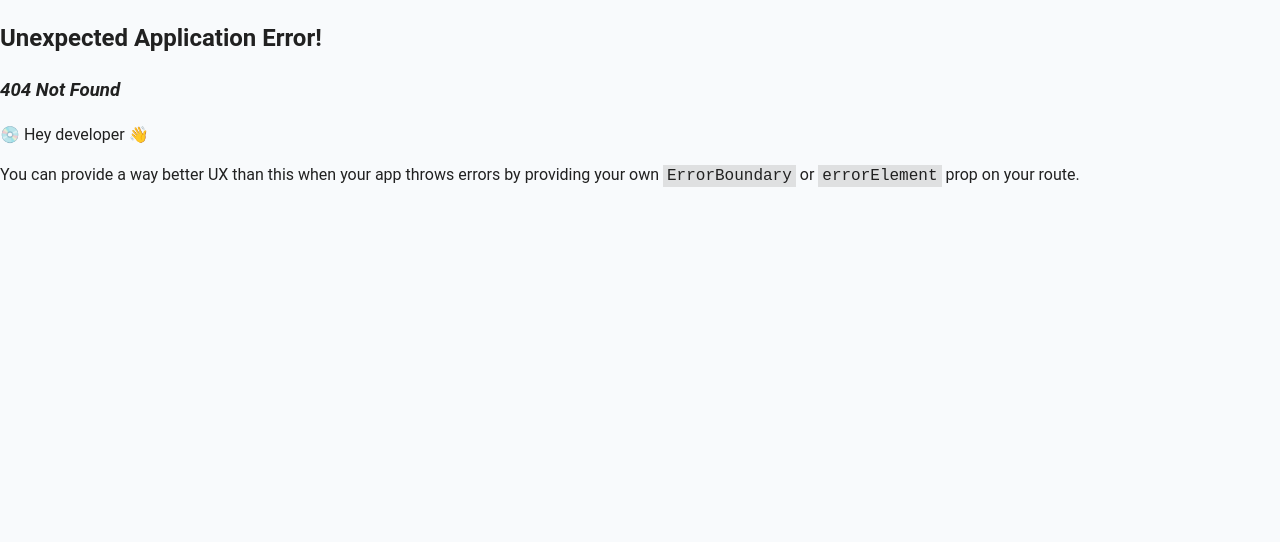
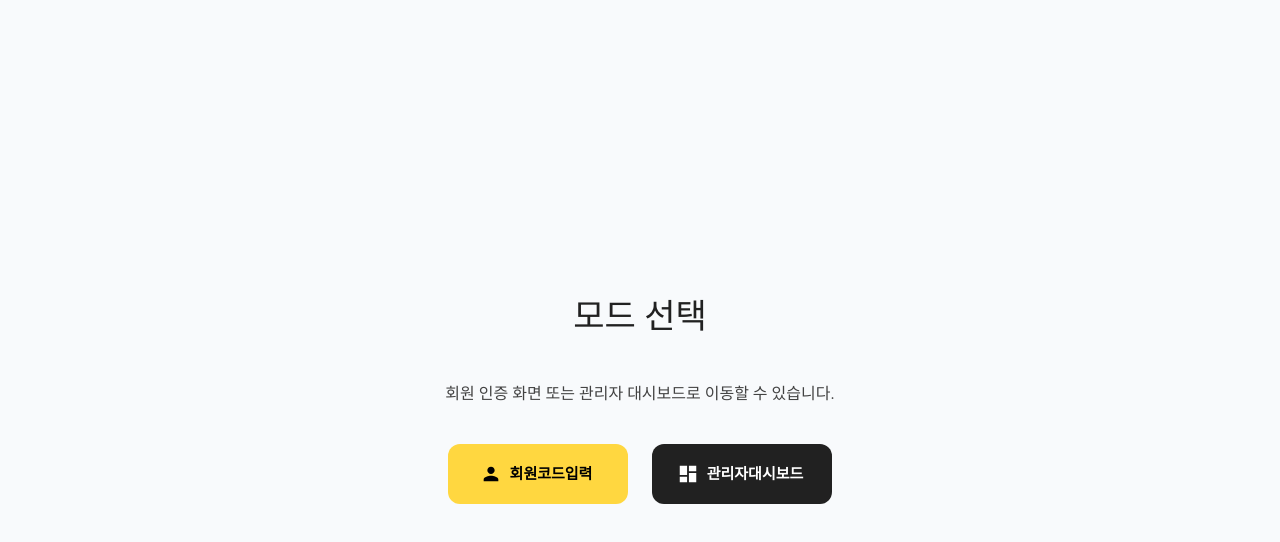
Before and after one commit to jinaparkdev/skeleton-frontend, a React (Vite) app: page /mode in a window 1280 px wide. Before the commit this address had no page. Shown: the top 542 px of the page. Built offline with nearby package versions, Linux system fonts and the light colour scheme; a web font is replaced by a local one.

Commit message:
로그인 후 모드 선택 화면으로 진입

```diff
--- a/src/Landing.tsx
+++ b/src/Landing.tsx
@@ -12,6 +12,9 @@ import {
 } from '@mui/material';
 import {styled} from '@mui/material/styles';
 import {useNavigate} from 'react-router';
+import {useRecoilValue} from 'recoil';
+import {currentCompanyState} from "./state/companyState";
+import {useEffect} from 'react';
 
 const HeroSection = styled(Box)(() => ({
     minHeight: '100vh',
@@ -36,6 +39,14 @@ const FeatureCard = styled(Card)(() => ({
 const Landing = () => {
 
     const navigate = useNavigate();
+    const currentCompany = useRecoilValue(currentCompanyState);
+
+    useEffect(() => {
+        if (currentCompany) {
+            navigate('/mode');
+        }
+    }, [currentCompany, navigate]);
+
     return (
         <>
             {/* Header */}
--- a/src/page/Login.tsx
+++ b/src/page/Login.tsx
@@ -1,9 +1,12 @@
 import * as React from 'react';
-import {Box, Button, Container, Paper, TextField, Typography} from '@mui/material';
+import {Box, Button, Container, Divider, Paper, TextField, Typography} from '@mui/material';
 import {Controller, useForm} from 'react-hook-form';
 import {AuthenticateCompanyRequest, CompanyService} from "../service/company";
 import {toast, ToastContainer} from 'react-toastify';
 import {HttpError} from "../util/http";
+import {useSetRecoilState} from 'recoil';
+import {currentCompanyState} from "../state/companyState";
+import {useNavigate} from "react-router";
 
 const Login = () => {
 
@@ -19,10 +22,14 @@ const Login = () => {
         }
     });
 
+    const setRecoilValue = useSetRecoilState(currentCompanyState);
+    const navigate = useNavigate();
+
     const onSubmit = async (data: AuthenticateCompanyRequest) => {
         await CompanyService.authenticate(data).then(response => {
-            // TODO 로그인 성공 후 처리
-            console.log('로그인 성공:', response);
+            localStorage.setItem('token', response.token);
+            setRecoilValue(response.company);
+            navigate('/mode');
         }).catch(error => {
             console.error('로그인 실패:', error.message);
 
@@ -115,7 +122,30 @@ const Login = () => {
                         >
                             로그인
                         </Button>
+                        <Box sx={{display: 'flex', gap: 1, mt: 1, alignItems: 'center', justifyContent: 'center'}}>
+                            <Button
+                                fullWidth
+                                variant="text"
+                                sx={{color: 'primary.dark'}}
+                                onClick={() => navigate('/signup')}
+                            >
+                                회원가입하기
+                            </Button>
+                            <Divider
+                                orientation="vertical"
+                                sx={{borderColor: 'grey.400', height: '24px'}}
+                            />
+                            <Button
+                                fullWidth
+                                variant="text"
+                                sx={{color: 'primary.dark'}}
+                                onClick={() => navigate('/forgot-password')}
+                            >
+                                비밀번호 찾기
+                            </Button>
+                        </Box>
                     </Box>
+
                 </Paper>
 
                 <ToastContainer/>
--- /dev/null
+++ b/src/page/SelectMode.tsx
@@ -0,0 +1,64 @@
+import * as React from 'react';
+import {Box, Button, Typography, Container} from '@mui/material';
+import {Person, Dashboard} from '@mui/icons-material';
+import {useNavigate} from 'react-router';
+
+const SelectMode = () => {
+    const navigate = useNavigate();
+
+    return (
+        <Container maxWidth="sm">
+            <Box
+                display="flex"
+                flexDirection="column"
+                alignItems="center"
+                justifyContent="center"
+                minHeight="100vh"
+                gap={4}
+            >
+                <Typography variant="h4" component="h1" gutterBottom>
+                    모드 선택
+                </Typography>
+                <Typography
+                    variant="body1"
+                    color="text.secondary"
+                    gutterBottom
+                    sx={{
+                        wordBreak: 'keep-all',
+                        whiteSpace: { xs: 'pre-line', sm: 'normal' },
+                        textAlign: 'center',
+                    }}
+                >
+                    회원 인증 화면 또는{'\n'}관리자 대시보드로 이동할 수 있습니다.
+                </Typography>
+
+                <Box display="flex" gap={3} flexDirection={{xs: 'column', sm: 'row'}}>
+                    <Button
+                        variant="contained"
+                        size="large"
+                        startIcon={<Person/>}
+                        //TODO: 회원 인증 화면으로 이동
+                        onClick={() => navigate('/')}
+                        sx={{minWidth: 180, height: 60}}
+                    >
+                        회원코드입력
+                    </Button>
+
+                    <Button
+                        variant="contained"
+                        size="large"
+                        startIcon={<Dashboard/>}
+                        //TODO: 관리자 대시보드로 이동
+                        onClick={() => navigate('/')}
+                        color="secondary"
+                        sx={{minWidth: 180, height: 60}}
+                    >
+                        관리자대시보드
+                    </Button>
+                </Box>
+            </Box>
+        </Container>
+    );
+};
+
+export default SelectMode;
--- /dev/null
+++ b/src/state/companyState.ts
@@ -0,0 +1,7 @@
+import {Company} from "../service/company";
+import {atom} from "recoil";
+
+export const currentCompanyState = atom<Company | null>({
+    key: 'currentCompanyState',
+    default: null,
+});
```
Also changed, not shown: src/Routes.tsx (+8 -3 lines).
